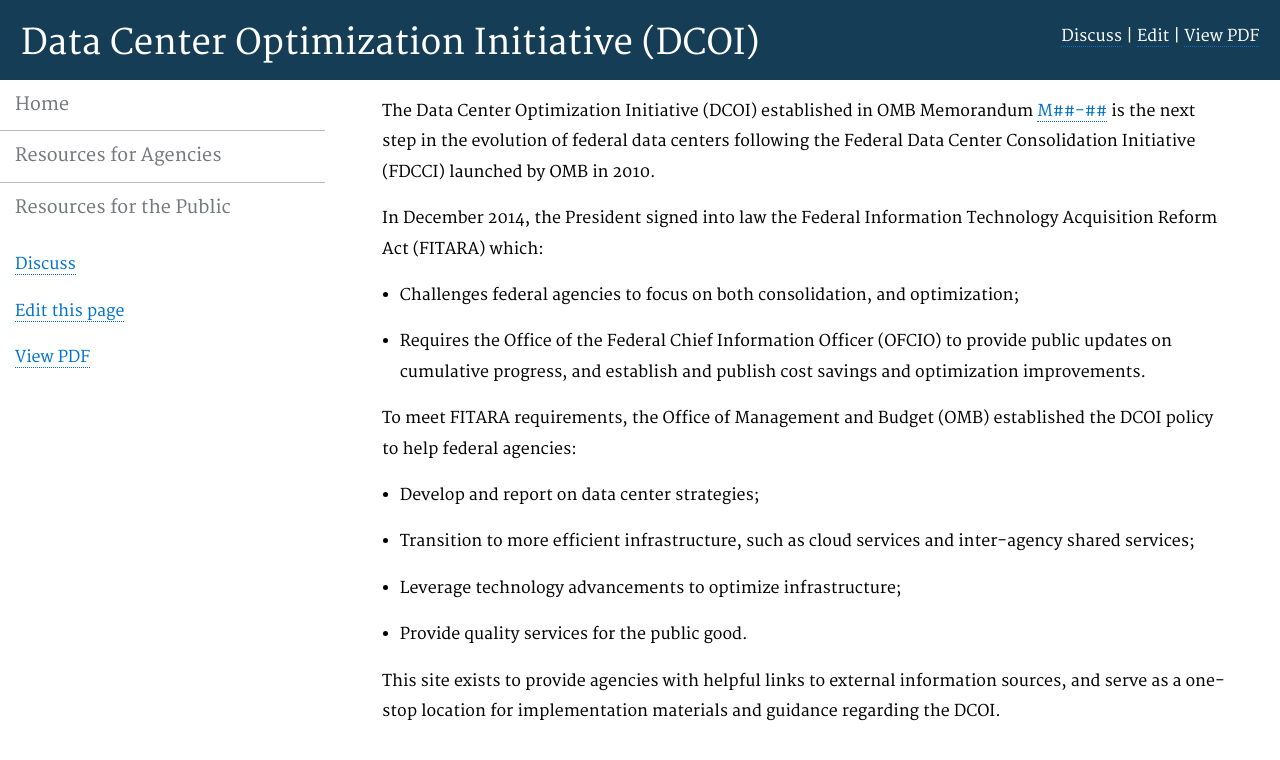
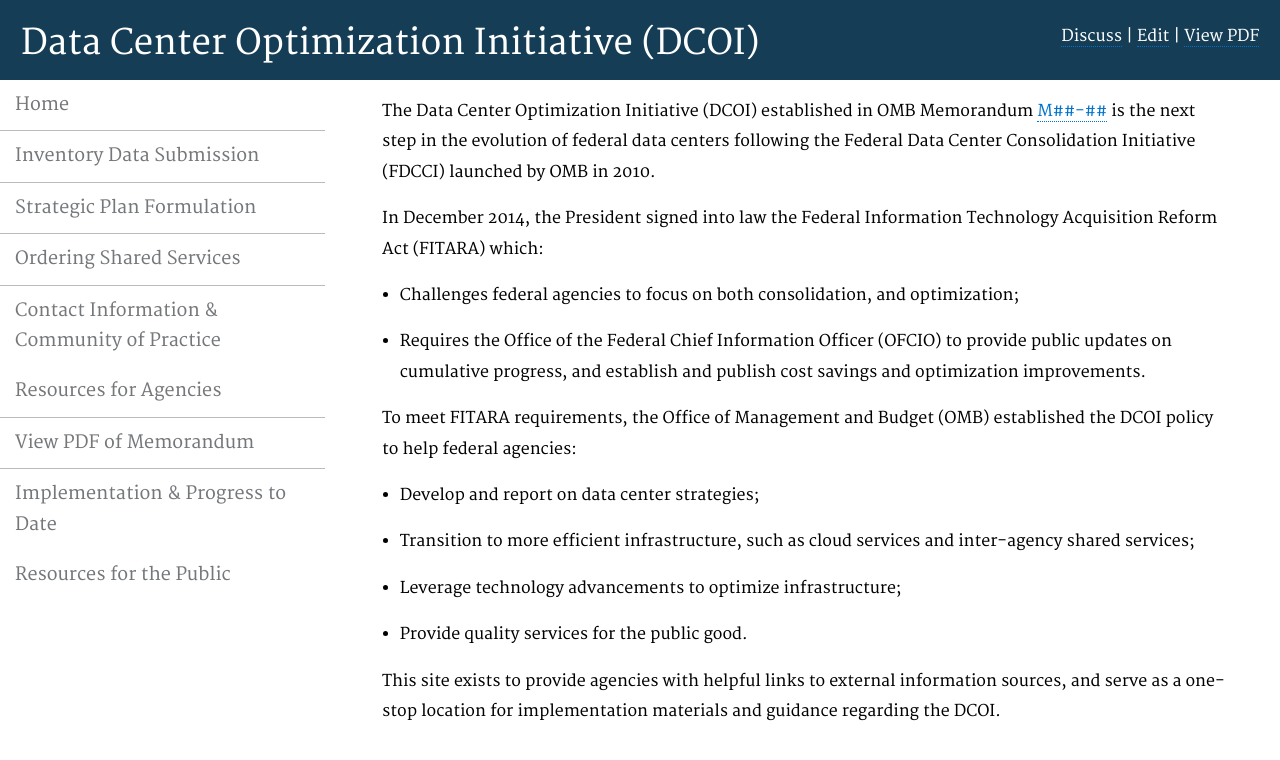
Before and after one commit to ydave-reisys/datacenters, a Jekyll site: the page built from pages/index.html, in a window 1280 px wide. Shown: the top 760 px of the page. Built offline with Jekyll 4.4.1, drawn with Linux system fonts in a browser that asks for light colours; nearby versions of some CDN libraries; Markdown is read by kramdown in place of the engine named in the settings.

Commit message:
Revised Menu Navigation

```diff
--- a/_config.yml
+++ b/_config.yml
@@ -37,6 +37,7 @@ navigation:
 - text: Home
   url: /datacenters
 - text: Resources for Agencies
+  url:
   submenu:
     - text: Inventory Data Submission
       url:
@@ -47,9 +48,10 @@ navigation:
     - text: Contact Information & Community of Practice
       url:
 - text: Resources for the Public
+  url:
   submenu:
     - text: View PDF of Memorandum
-      url:
+      url: /ProposedDataCenterOptimizationInitiativeMemo.pdf
     - text: Implementation & Progress to Date
       url:
 
--- a/_includes/sidebar.html
+++ b/_includes/sidebar.html
@@ -3,6 +3,16 @@
   <nav class="sidebar-nav" role="navigation">
     <ul>
       {% for link in site.navigation %}
+        {% if link.submenu %}
+            <ul>
+            {% for sublink in link.submenu %}
+                <li>
+                    <a href="{{ sublink.url }}">{{ sublink.text }}</a>
+                </li>
+            {% endfor %}
+            </ul>
+        {% endif %}
+
         {% assign current = '' %}
         {% if page.url == link.url %}
           {% assign current = 'sidebar-nav-active' %}
@@ -13,13 +23,4 @@
       {% endfor %}
     </ul>
   </nav>
-  <p>
-    <a href="https://github.com/{{ site.org_name }}/{{ site.repo_name }}/issues/">Discuss</a>
-  </p>
-  <p>
-    <a href="https://github.com/{{ site.org_name }}/{{ site.repo_name }}/edit/{{ site.branch }}/{{ page.path }}">Edit this page</a>
-  </p>
-  <p>
-    <a href="{{ site.baseurl }}/ProposedDataCenterOptimizationInitiativeMemo.pdf">View PDF</a>
-  </p>
 </aside>
```
